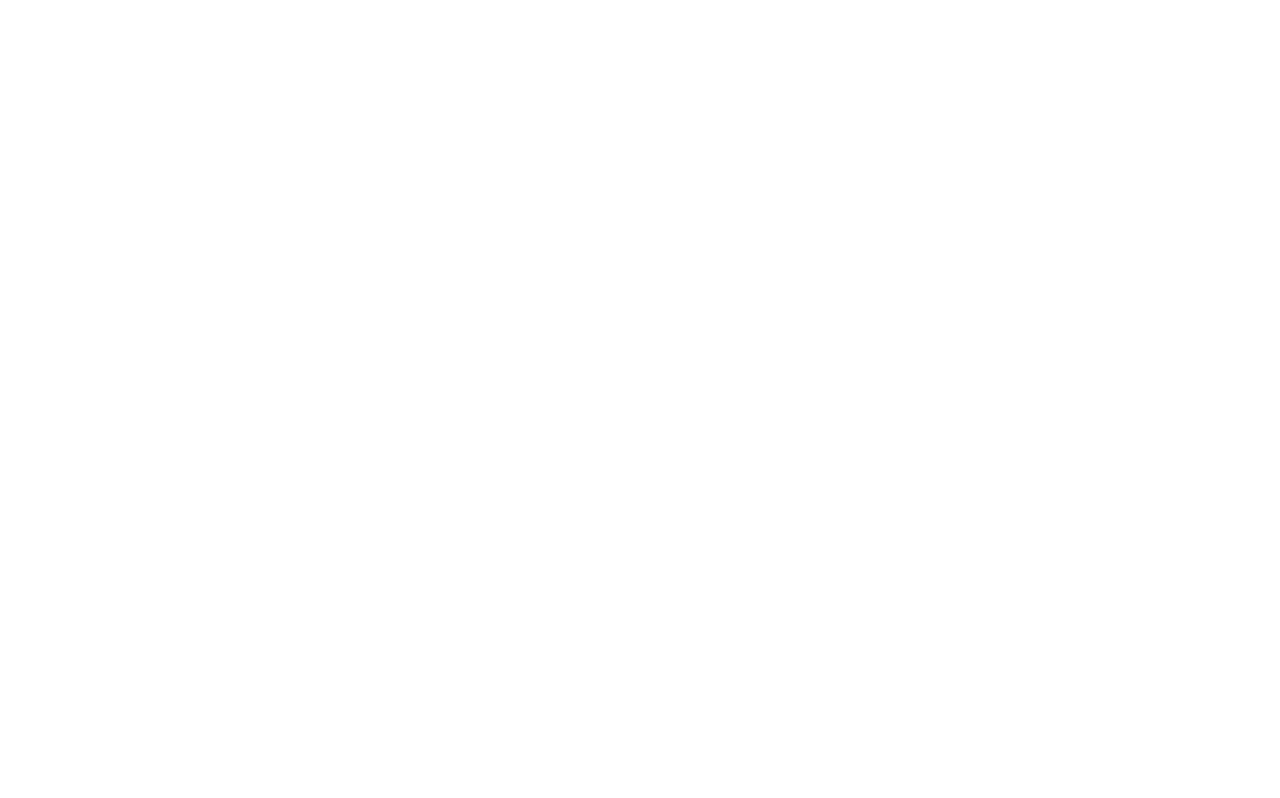
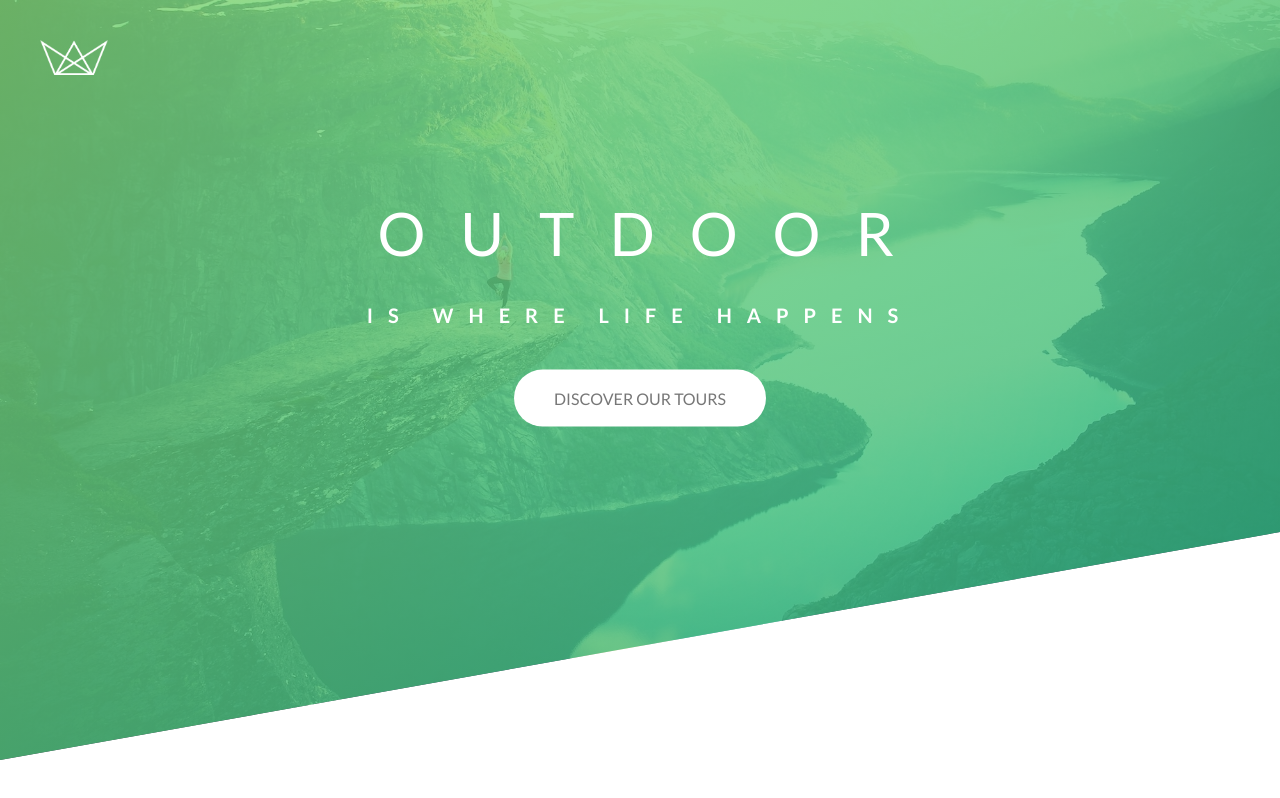
Before and after one commit to spatule128/CoursSASS, a plain HTML site: page Natours/starter/index.html in a window 1280 px wide. Drawn offline with Linux system fonts and the light colour scheme; files that its build step writes are made by us from their sources.

Commit message:
section 2 presque complete

```diff
--- a/Natours/starter/css/style.css
+++ b/Natours/starter/css/style.css
@@ -6,3 +6,158 @@ Medium green: #55c57a
 Dark green: #28b485
 
 */
+
+*
+{
+    margin : 0px;
+    padding : 0px;
+    box-sizing: border-box;
+}
+
+body
+{
+    font-family: "Lato", sans-serif;
+    font-weight: 400;
+    font-size: 16px;
+    line-height: 1.7;
+    color : #777;
+}
+
+.header
+{
+    height : 95vh;
+    background-image:linear-gradient(to right bottom ,rgb(128, 214, 113, 0.8), rgba(39, 180, 133, 0.8)), url(../img/hero.jpg);
+    background-position: top;
+    background-size: cover;
+    clip-path: polygon(0 0, 100% 0 , 100% 70%, 0 100%);
+	position : relative;
+}
+
+.logo_box
+{
+	position : absolute;
+	top : 40px;
+	left : 40px;
+}
+
+.logo
+{
+	height : 35px;
+}
+
+.heading_primary
+{
+	color : #fff;
+	text-transform : uppercase;
+	width : 600px;
+	position : relative;
+}
+
+.heading_primary_main
+{
+	display : inline-block;
+	font-size : 60px;
+	font-weight : 400;
+	display : block;
+	letter-spacing : 35px;
+	margin-left: 0.7cm;
+	animation-name : moveInLeft;
+	animation-duration : 1s;
+	animation-timing-function : ease-out;
+}
+
+.heading_primary_sub
+{
+	display : inline-block;
+	font-size : 20px;
+	font-weight : 700;
+	letter-spacing : 15px;
+	text-align : center;
+	animation-name : moveInRight;
+	animation-duration : 1s;
+	margin-bottom : 1cm;
+}
+
+.text_box
+{
+	width : 600px;
+	position : absolute;
+	top : 40%;
+	left : 50%;
+	transform : translate(-50%, -50%);
+	text-align : center;
+}
+
+
+@keyframes moveInLeft
+{
+	0%
+	{
+		opacity : 0;
+		transform : translateX(-3cm);
+	}
+
+	80%
+	{
+		transform : translateX(0.5cm);
+	}
+
+	100%
+	{
+		opacity : 1;
+		transform : translateX(0cm);
+	}
+}
+
+@keyframes moveInRight
+{
+	0%
+	{
+		opacity : 0;
+		transform : translateX(3cm);
+	}
+
+	80%
+	{
+		transform : translateX(-0.5cm);
+	}
+
+	100%
+	{
+		opacity : 1;
+		transform : translateX(0cm);
+	}
+}
+
+.btn
+{
+	display : inline-block;
+	border-radius : 100px;
+	transition : all .2s;
+}
+
+.btn:link,
+.btn:visited
+{
+	text-transform : uppercase;
+	text-decoration : none;
+	padding : 15px  40px;
+}
+
+
+.btn:hover
+{
+	transform : translateY(-0.1cm);
+}
+
+.btn:active
+{
+	transform : translateY(-0.03cm);
+	box-shadow : 0 0.08cm 0.08cm rgba(0, 0, 0, 0.2);
+}
+
+.btn_white
+{
+	background-color : #FFF;
+	color : #777;
+}
--- a/Natours/starter/index.html
+++ b/Natours/starter/index.html
@@ -13,7 +13,19 @@
         <title>Natours | Exciting tours for adventurous people</title>
     </head>
     <body>
+        <header class="header">
+            <div class="logo_box">
+				<img src="img/logo-white.png" alt="logo" class="logo"/>
 
+			</div>
+			<div class="text_box">
+				<h1 class="heading_primary">
+					<span class="heading_primary_main">Outdoor</span>
+					<span class="heading_primary_sub">is where life happens</span>
+				</h1>
+				<a href="#" class="btn btn_white">Discover our tours</a>
+			</div>
+        </header>
 
     </body>
 </html>
```
